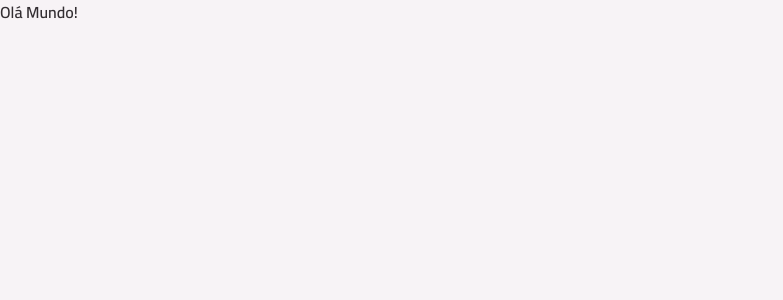
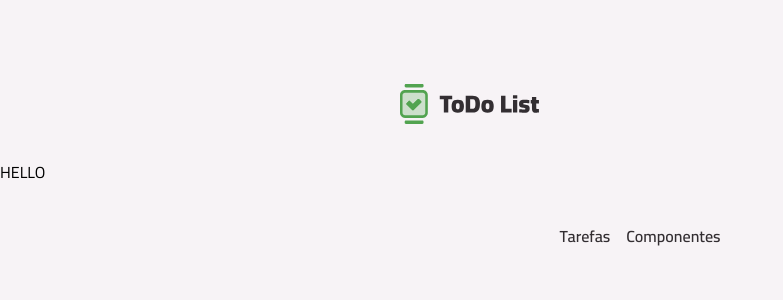
Before and after one commit to brunomat480/todo-v2, a React (Vite) app: page /components in a window 1280 px wide. Shown: the top 300 px of the page, without its empty margins (0-783 px from the left). Built offline with nearby package versions, Linux system fonts and the light colour scheme.

Commit message:
creating structure page

```diff
--- a/package.json
+++ b/package.json
@@ -14,6 +14,7 @@
     "class-variance-authority": "^0.7.1",
     "react": "^19.1.1",
     "react-dom": "^19.1.1",
+    "react-router": "^7.9.3",
     "tailwindcss": "^4.1.13"
   },
   "devDependencies": {
--- a/src/App.tsx
+++ b/src/App.tsx
@@ -1,5 +1,15 @@
-import Text from "./components/text";
+import { BrowserRouter, Route, Routes } from "react-router";
+import LayoutMain from "./pages/layout-main";
+import PageComponents from "./pages/page-components";
 
 export default function App() {
-  return <Text variant="body-md-bold">Olá Mundo!</Text>;
+  return (
+    <BrowserRouter>
+      <Routes>
+        <Route path="/" element={<LayoutMain />}>
+          <Route path="/components" element={<PageComponents />} />
+        </Route>
+      </Routes>
+    </BrowserRouter>
+  )
 }
--- /dev/null
+++ b/src/core-components/footer.tsx
@@ -0,0 +1,18 @@
+import { NavLink } from "react-router";
+import Text from "../components/text";
+
+export default function Footer() {
+  return (
+    <footer className="my-5 md:mt-10">
+      <nav className="flex items-center justify-center gap-4">
+        <NavLink to="/">
+          <Text variant="body-md-bold" className="text-gray-300">Tarefas</Text>
+        </NavLink>
+
+        <NavLink to="/">
+          <Text variant="body-md-bold" className="text-gray-300">Componentes</Text>
+        </NavLink>
+      </nav>
+    </footer>
+  )
+}
--- /dev/null
+++ b/src/core-components/header.tsx
@@ -0,0 +1,10 @@
+import Logo from '../assets/images/logo.svg?react';
+import Container from "../components/container";
+
+export default function Header() {
+  return (
+    <Container as='header' className='mt-3 md:mt-20'>
+      <Logo className='h-9 md:h-12' />
+    </Container>
+  )
+}
--- /dev/null
+++ b/src/core-components/main-content.tsx
@@ -0,0 +1,18 @@
+import { cx } from "class-variance-authority";
+import type React from "react";
+
+interface MainContentProps extends React.ComponentProps<'main'> {
+  children: React.ReactNode
+}
+
+export default function MainContent({
+  children,
+  className,
+  ...props
+}: MainContentProps) {
+  return (
+    <main className={cx("mt-4 md:mt-8", className)} {...props}>
+      {children}
+    </main>
+  )
+}
--- /dev/null
+++ b/src/pages/layout-main.tsx
@@ -0,0 +1,16 @@
+import { Outlet } from "react-router";
+import Footer from "../core-components/footer";
+import Header from "../core-components/header";
+import MainContent from "../core-components/main-content";
+
+export default function LayoutMain() {
+  return (
+    <>
+      <Header />
+      <MainContent>
+        <Outlet />
+      </MainContent>
+      <Footer />
+    </>
+  )
+}
--- /dev/null
+++ b/src/pages/page-components.tsx
@@ -0,0 +1,5 @@
+export default function PageComponents() {
+  return (
+    <div>HELLO</div>
+  )
+}
```
Also changed, not shown: 1 other file (tests, documents, lock files or other folders).
